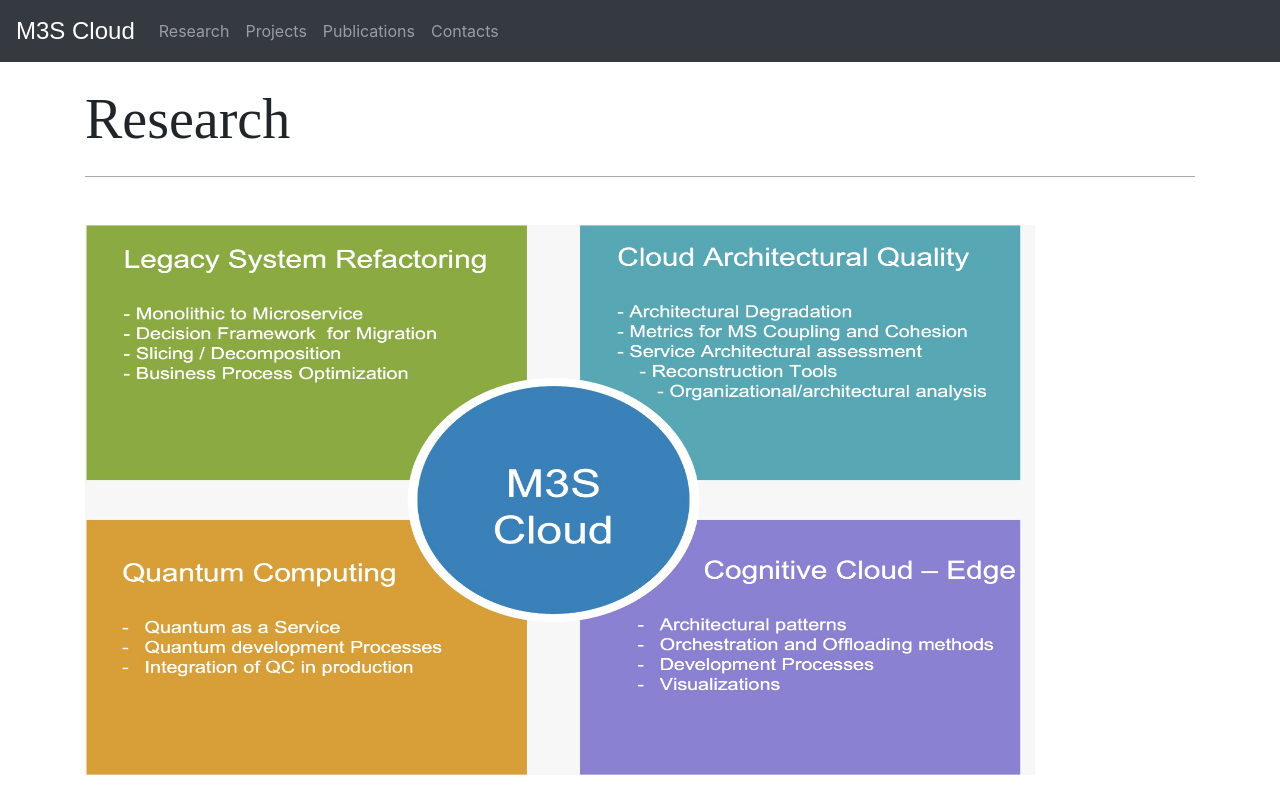
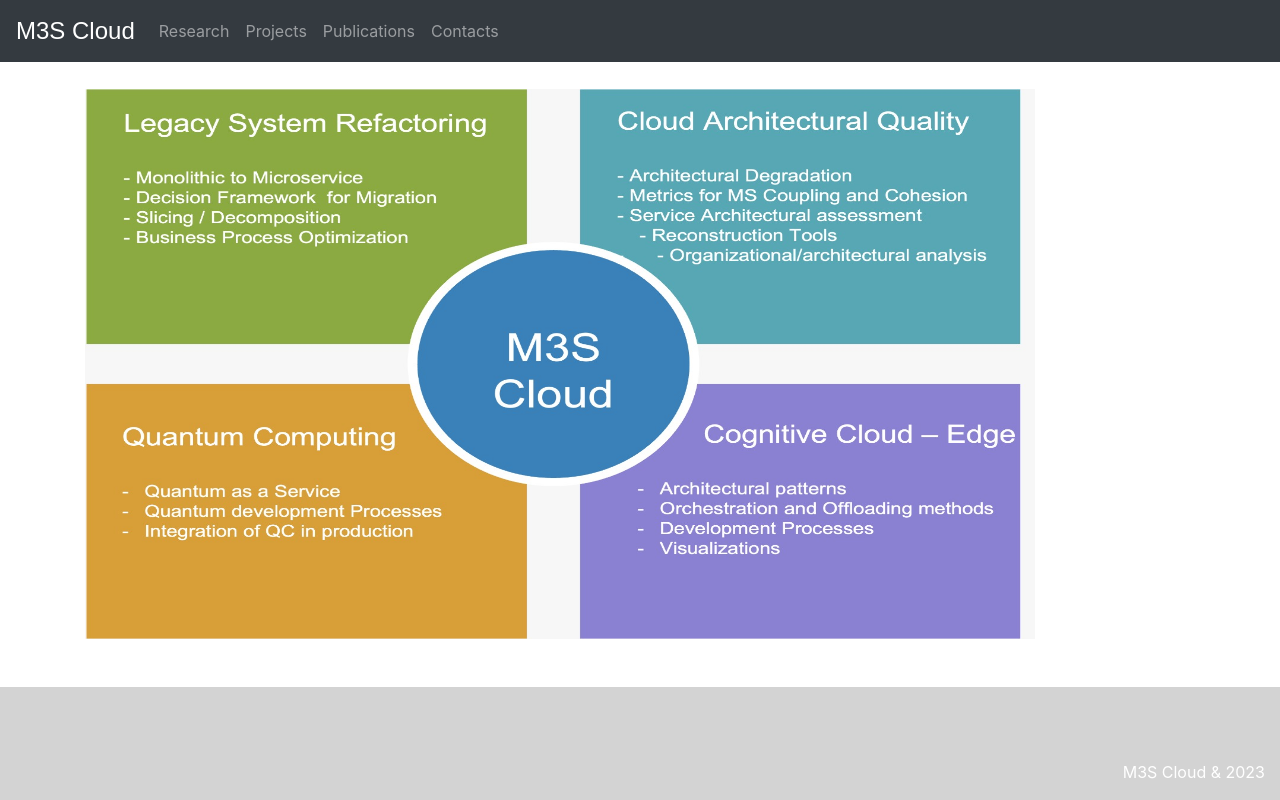
Before and after one commit to M3S-Cloud/m3s-cloud.github.io, a plain HTML site: page index.html in a window 1280 px wide. Shown: the top 800 px of the page. Drawn offline with nearby package versions, Linux system fonts and the light colour scheme; a web font is replaced by a local one.

Commit message:
Update index.html

```diff
--- a/index.html
+++ b/index.html
@@ -60,8 +60,8 @@
         <!--Research-->
         <div id="about" class="container">
             <div class="space"></div>
-            <br>
-            <h1><b>Research</b></h1>
+            <!--br-->
+            <!--h1><b>Research</b></h1-->
 
             <div class="main">
                 <section class="item">
```
